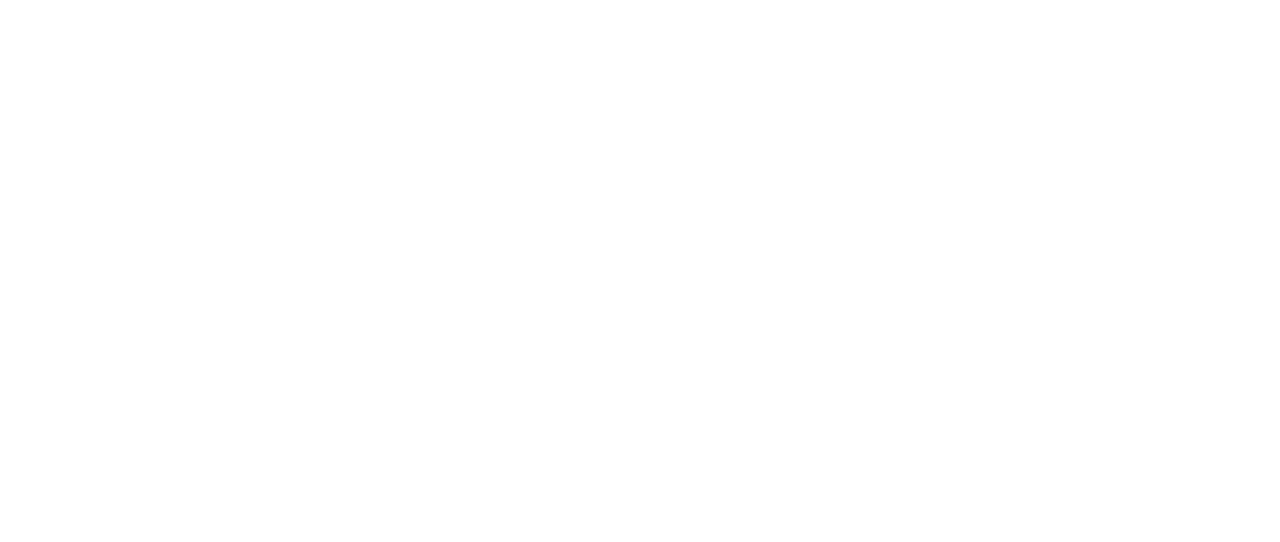
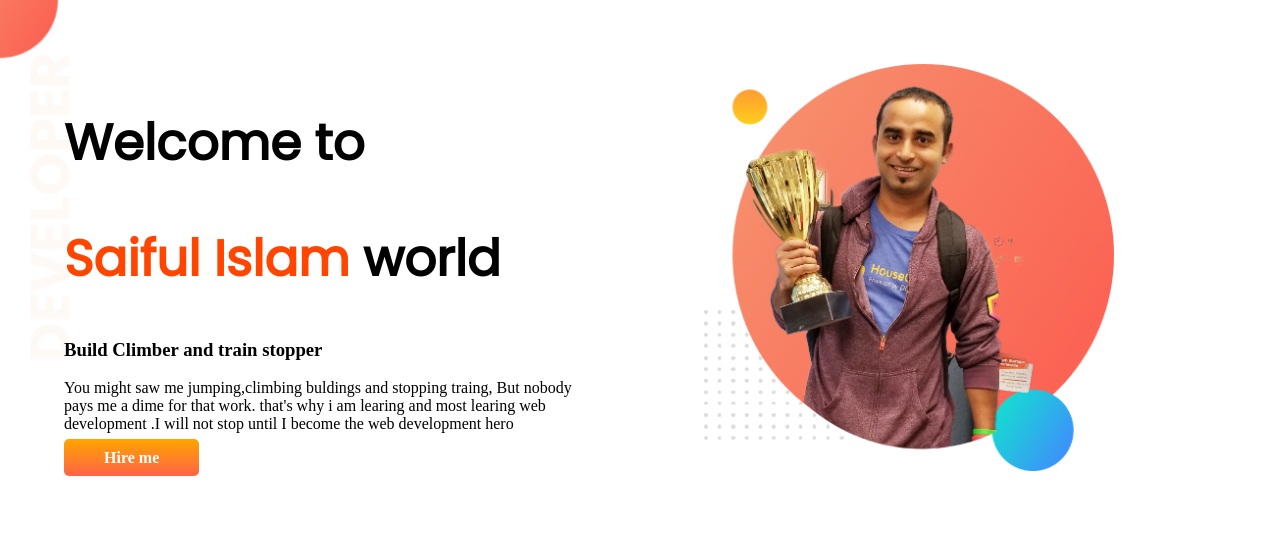
Before and after one commit to Mdsaifulislam10/developer-portfolio, a plain HTML site: page index.html in a window 1280 px wide. Drawn offline with Linux system fonts and the light colour scheme.

Commit message:
top banner added

```diff
--- a/index.html
+++ b/index.html
@@ -6,8 +6,23 @@
     <meta name="viewport" content="width=device-width, initial-scale=1.0">
     <title>Saiful portfolio</title>
     <link rel="stylesheet" href="style.css">
+    <link rel="preconnect" href="https://fonts.googleapis.com">
+<link rel="preconnect" href="https://fonts.gstatic.com" crossorigin>
+<link href="https://fonts.googleapis.com/css2?family=Poppins&display=swap" rel="stylesheet">
 </head>
 <body>
+   <section class="top-banner">
+    <div class="half-widht">
+        <h1>Welcome to</h1>
+        <h1> <span class="orange-color">Saiful Islam</span> world</h1>
+        <h3>Build Climber and train stopper</h3>
+        <p>You might saw me jumping,climbing buldings and stopping traing, But nobody pays me a dime for that work. that's why i am learing and most learing web development .I will not stop until I become the web development hero </p>
+       <a class="link-button" target="_blank" href="https://www.linkedin.com/authwall?trk=ripf&trkInfo=AQFc8aLEn1pd8wAAAX4j3Og4xf1xsduM4OEDee7IkfvsgB7cMhdy8Asua24Ej8jxqWhT9AZsgllGmrQAmBniWBUXS-q84209wMYO-72WiPYcG1xmozMrm6kB-UkIrB69_J9f2YM=&originalReferer=https://www.google.com/&sessionRedirect=https%3A%2F%2Fwww.linkedin.com%2Fcompany%2Fprogramminghero">Hire me</a>
+    </div>
+        <div class="half-widht">
+            <img src="images/jhankar.png" alt="">
+        </div>
+   </section>
 
 </body>
 </html>
--- a/style.css
+++ b/style.css
@@ -0,0 +1,33 @@
+
+body{
+  margin:0 ;
+}
+h1 {
+  font-family: "Poppins", sans-serif;
+  font-size: 50px;
+}
+.orange-color {
+  color: orangered;
+}
+section {
+  display: flex;
+}
+.half-widht {
+  width: 50%;
+  padding: 5%;
+}
+.half-widht img {
+  width: 80%;
+}
+.link-button {
+  text-decoration: none;
+  background-image: linear-gradient(orange, tomato);
+  color: white;
+  font-weight: 700;
+  padding: 10px 40px;
+  border-radius: 5px;
+}
+.top-banner{
+  background-image: url(images/top-banner.png);
+  background-repeat: no-repeat;
+}
```
Also changed, not shown: images/dream-bg.png (added), images/exp-bg.png (added), images/jhankar.png (added), images/jhankar2.png (added), images/my-bg.png (added), images/my-bg2.png (added), images/top-banner.png (added), 7 other files.
